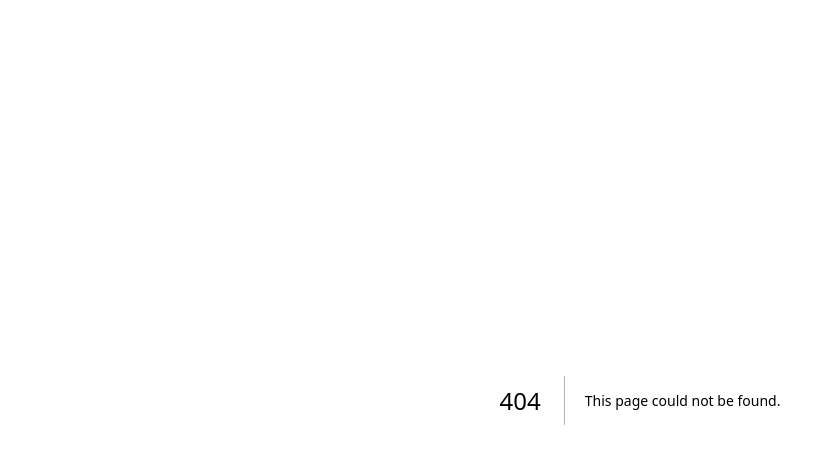
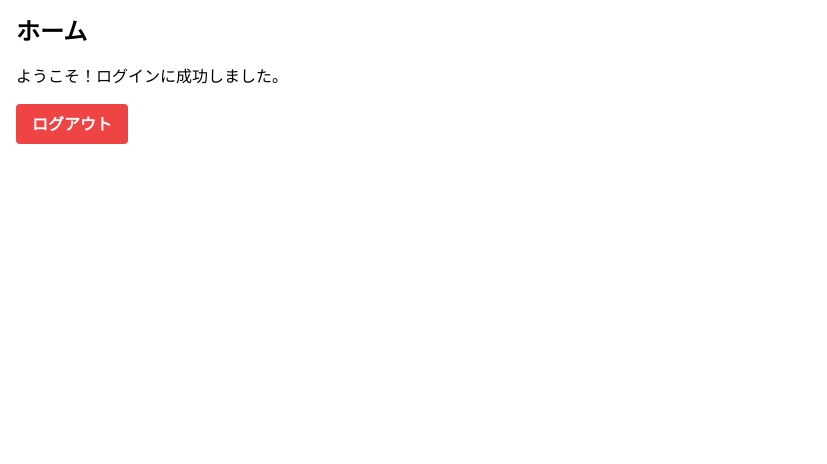
Before and after one commit to k41531/playground-next, a Next.js app: page /home in a window 1280 px wide. Before the commit this address had no page. Shown: the top 464 px of the page, without its empty margins (0-827 px from the left). Built offline with nearby package versions, Linux system fonts and the light colour scheme; sample sign-in values are in the browser's storage.

Commit message:
feat: ログイン画面からホーム画面への遷移

```diff
--- /dev/null
+++ b/app/home/page.tsx
@@ -0,0 +1,38 @@
+'use client'
+
+import { useEffect } from 'react'
+import { useRouter } from 'next/navigation'
+
+export default function HomePage() {
+  const router = useRouter()
+
+  useEffect(() => {
+    // Check if the user is logged in
+    const token = localStorage.getItem('token')
+    if (!token) {
+      // If not logged in, redirect to the login page
+      router.push('/')
+    }
+  }, [router])
+
+  const handleLogout = () => {
+    // Clear the token from localStorage
+    localStorage.removeItem('token')
+    // Redirect to the login page
+    router.push('/')
+  }
+
+  return (
+    <div className="container mx-auto p-4">
+      <h1 className="text-2xl font-bold mb-4">ホーム</h1>
+      <p className="mb-4">ようこそ！ログインに成功しました。</p>
+      <button
+        type="button"
+        onClick={handleLogout}
+        className="bg-red-500 hover:bg-red-700 text-white font-bold py-2 px-4 rounded"
+      >
+        ログアウト
+      </button>
+    </div>
+  )
+}
--- a/app/page.tsx
+++ b/app/page.tsx
@@ -2,11 +2,13 @@
 import { useState } from "react";
 import Button from "./_components/button";
 import InputField from "./_components/input-field";
+import  { useRouter } from "next/navigation";
 
 export default function Home() {
   const [username, setUsername] = useState<string>("");
   const [password, setPassword] = useState<string>("");
   const [isLoading, setIsLoading] = useState<boolean>(false);
+  const router = useRouter();
   return (
     <main >
       <InputField label="ユーザー名" value={username} onChange={(value: string): void => {
@@ -15,11 +17,18 @@ export default function Home() {
       <InputField label="パスワード" type="password" value={password} onChange={(value: string): void => {
         setPassword(value)
       } } />
-     <Button label="ログイン" onClick={() => {
+     <Button label="ログイン" onClick={async () => {
+
         setIsLoading(true)
-        setTimeout(() => {
-          setIsLoading(false)
-        }, 2000)
+        await new Promise(resolve => setTimeout(resolve, 2000))
+        if (username === "validuser" && password === "password123") {
+          localStorage.setItem("token", "fake-jwt-token")
+          console.log("ログイン成功")
+          router.push("/home")
+        }
+        setIsLoading(false)
+
+
       }}
        disabled={username === "" || password === "" || isLoading} />
        {isLoading && <p>ローディング...</p>}
```
Also changed, not shown: 2 other files (tests, documents, lock files or other folders).
